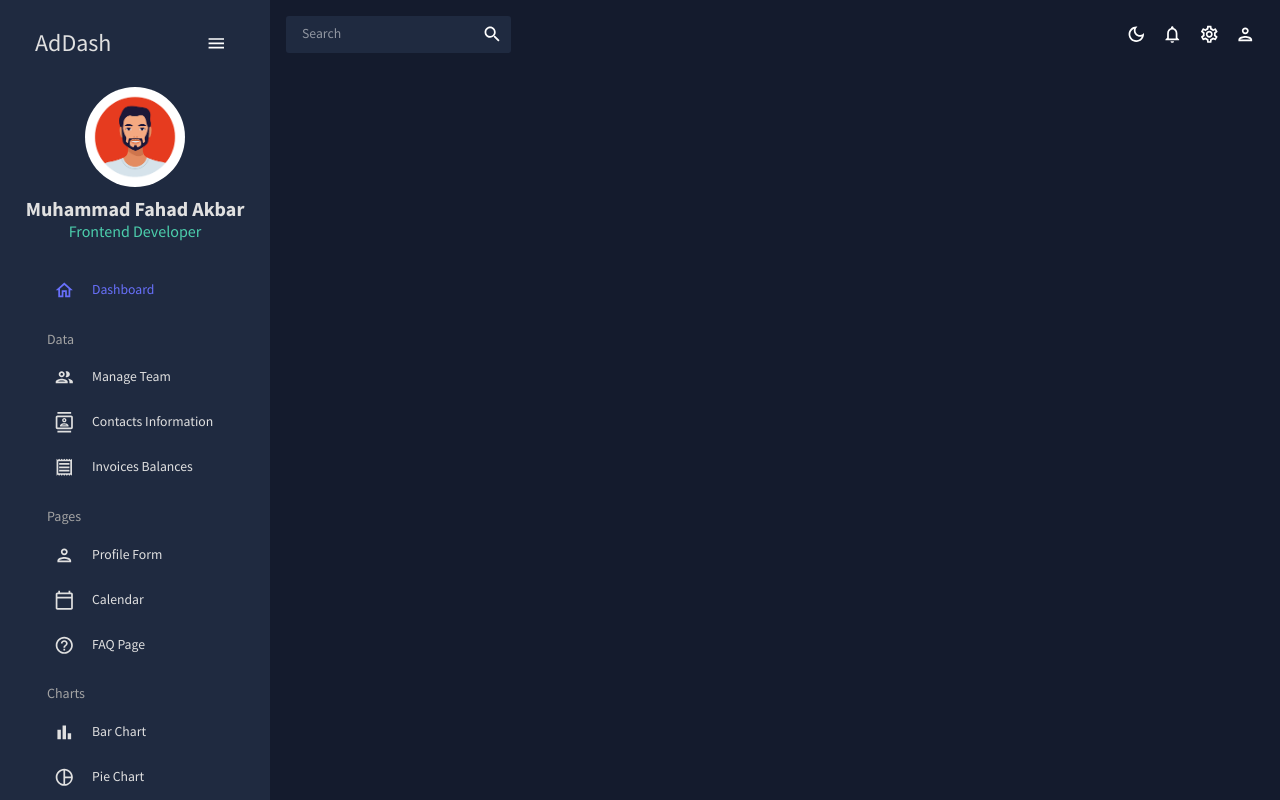
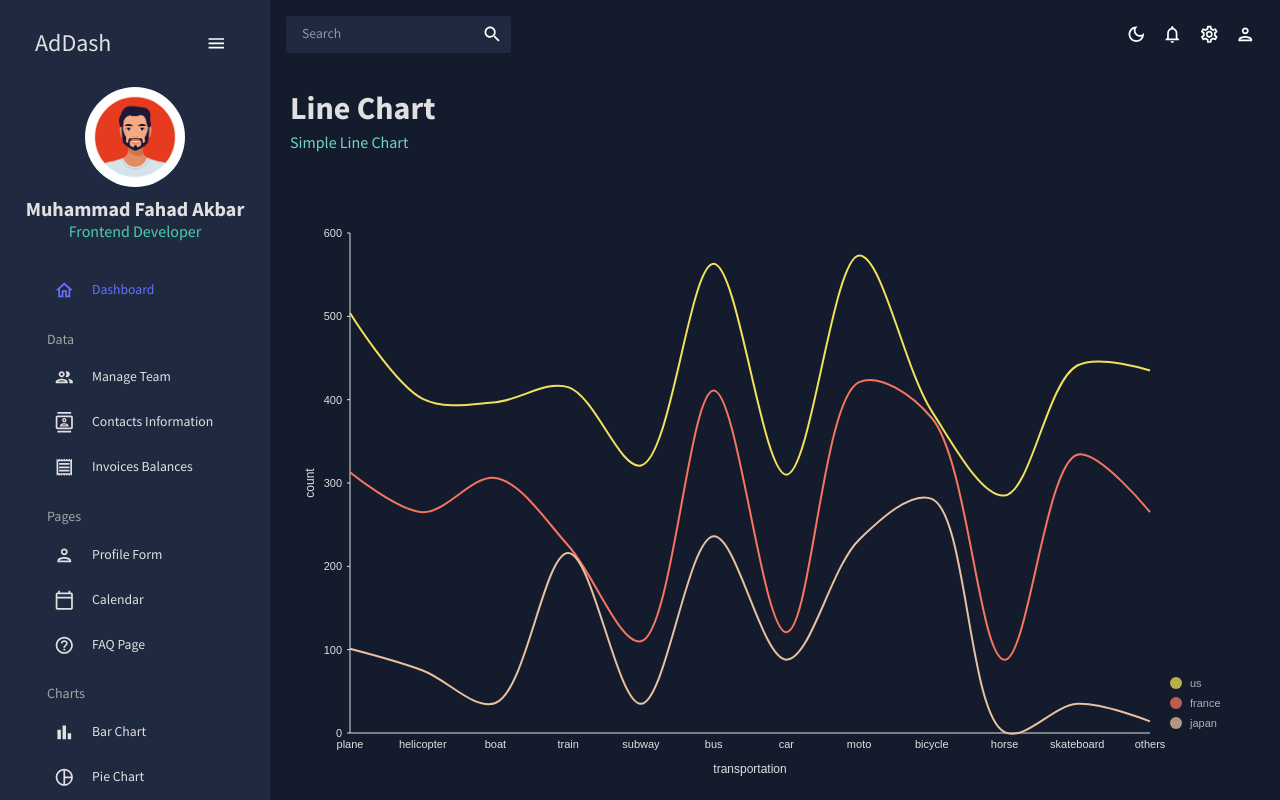
Before and after one commit to MuhammadFahadAkbar/Admin-Dashboard, a React (Create React App) app: page /line in a window 1280 px wide. Built offline with nearby package versions, Linux system fonts and the light colour scheme.

Commit message:
Added Line Chart using Nivo

```diff
--- a/src/App.js
+++ b/src/App.js
@@ -11,7 +11,7 @@
 import FAQ from "./pages/faq";
 import Bar from "./pages/bar";
 import Pie from "./pages/pie";
-// import Line from "./pages/global/line";
+import Line from "./pages/line";
 // import Geography from "./pages/global/geography";
 import { Routes, Route } from "react-router-dom";
 
@@ -36,7 +36,7 @@
               <Route path="/faq" element={<FAQ />} />
               <Route path="/bar" element={<Bar />} />
               <Route path="/pie" element={<Pie />} />
-              {/* <Route path="/line" element={<Line />} /> */}
+              <Route path="/line" element={<Line />} />
               {/* <Route path="/geography" element={<Geography />} /> */}
             </Routes>
           </main>
--- /dev/null
+++ b/src/components/LineChart.jsx
@@ -0,0 +1,117 @@
+import { ResponsiveLine } from "@nivo/line";
+import { useTheme } from "@mui/material";
+import { tokens } from "../theme";
+import { mockLineData as data } from "../data/mockData";
+
+const LineChart = ({ isCustomLineColors = false, isDashboard = false }) => {
+  const theme = useTheme();
+  const colors = tokens(theme.palette.mode);
+
+  return (
+    <ResponsiveLine
+      data={data}
+      theme={{
+        axis: {
+          domain: {
+            line: {
+              stroke: colors.grey[100],
+            },
+          },
+          legend: {
+            text: {
+              fill: colors.grey[100],
+            },
+          },
+          ticks: {
+            line: {
+              stroke: colors.grey[100],
+              strokeWidth: 1,
+            },
+            text: {
+              fill: colors.grey[100],
+            },
+          },
+        },
+        legends: {
+          text: {
+            fill: colors.grey[100],
+          },
+        },
+        tooltip: {
+          container: {
+            color: colors.primary[500],
+          },
+        },
+      }}
+      colors={isDashboard ? { datum: "color" } : { scheme: "nivo" }} // added
+      margin={{ top: 50, right: 110, bottom: 50, left: 60 }}
+      xScale={{ type: "point" }}
+      yScale={{
+        type: "linear",
+        min: "auto",
+        max: "auto",
+        stacked: true,
+        reverse: false,
+      }}
+      yFormat=" >-.2f"
+      curve="catmullRom"
+      axisTop={null}
+      axisRight={null}
+      axisBottom={{
+        orient: "bottom",
+        tickSize: 0,
+        tickPadding: 5,
+        tickRotation: 0,
+        legend: isDashboard ? undefined : "transportation", // added
+        legendOffset: 36,
+        legendPosition: "middle",
+      }}
+      axisLeft={{
+        orient: "left",
+        tickValues: 5, // added
+        tickSize: 3,
+        tickPadding: 5,
+        tickRotation: 0,
+        legend: isDashboard ? undefined : "count", // added
+        legendOffset: -40,
+        legendPosition: "middle",
+      }}
+      enableGridX={false}
+      enableGridY={false}
+      pointSize={8}
+      pointColor={{ theme: "background" }}
+      pointBorderWidth={2}
+      pointBorderColor={{ from: "serieColor" }}
+      pointLabelYOffset={-12}
+      useMesh={true}
+      legends={[
+        {
+          anchor: "bottom-right",
+          direction: "column",
+          justify: false,
+          translateX: 100,
+          translateY: 0,
+          itemsSpacing: 0,
+          itemDirection: "left-to-right",
+          itemWidth: 80,
+          itemHeight: 20,
+          itemOpacity: 0.75,
+          symbolSize: 12,
+          symbolShape: "circle",
+          symbolBorderColor: "rgba(0, 0, 0, .5)",
+          effects: [
+            {
+              on: "hover",
+              style: {
+                itemBackground: "rgba(0, 0, 0, .03)",
+                itemOpacity: 1,
+              },
+            },
+          ],
+        },
+      ]}
+    />
+  );
+};
+
+export default LineChart;
--- /dev/null
+++ b/src/pages/line/index.jsx
@@ -0,0 +1,16 @@
+import { Box } from "@mui/material";
+import Header from "../../components/Header";
+import LineChart from "../../components/LineChart";
+
+const Line = () => {
+  return (
+    <Box m="20px">
+      <Header title="Line Chart" subtitle="Simple Line Chart" />
+      <Box height="75vh">
+        <LineChart />
+      </Box>
+    </Box>
+  );
+};
+
+export default Line;
```
